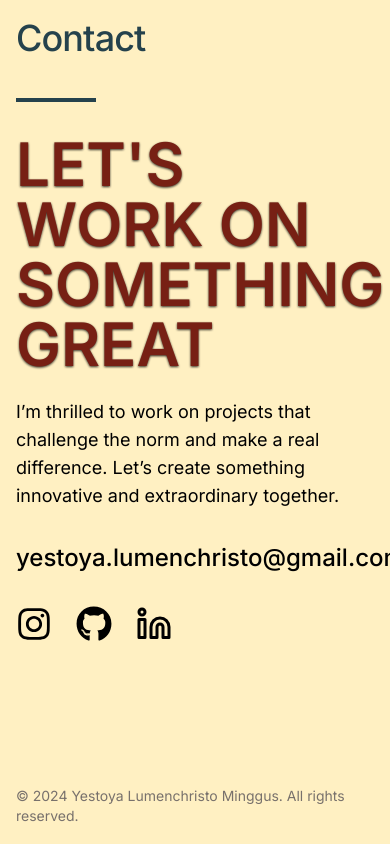
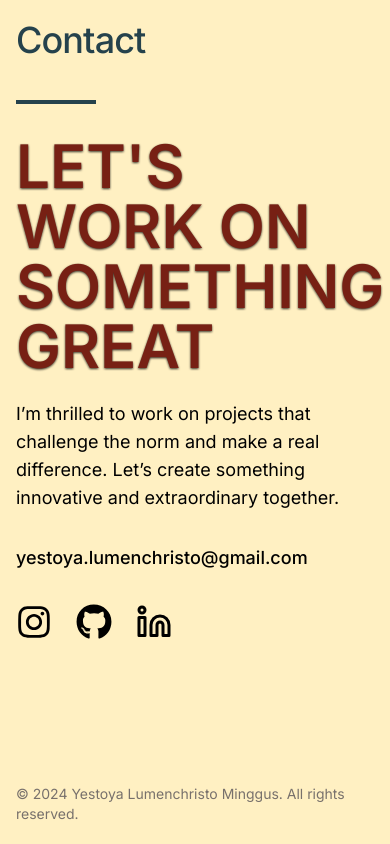
Before and after one commit to xdKeto/yesto-minggus, a React (Vite) app: page / in a window 390 px wide. Shown: the part 4652-5496 px from the top of the page. Built offline with nearby package versions, Linux system fonts and the light colour scheme.

Commit message:
email font

```diff
--- a/src/components/Contacts.jsx
+++ b/src/components/Contacts.jsx
@@ -45,7 +45,7 @@ const Contacts = () => {
         {CONTACT_CONTENT.description}
       </motion.p>
 
-      <motion.a href={`mailto:${CONTACT_CONTENT.email}`} className="text-2xl md:text-3xl font-medium mt-8" initial="hidden" whileInView="visible" custom={0.8} variants={textVariants}>
+      <motion.a href={`mailto:${CONTACT_CONTENT.email}`} className="text-lg md:text-3xl font-medium mt-8" initial="hidden" whileInView="visible" custom={0.8} variants={textVariants}>
         {CONTACT_CONTENT.email}
       </motion.a>
 
```
